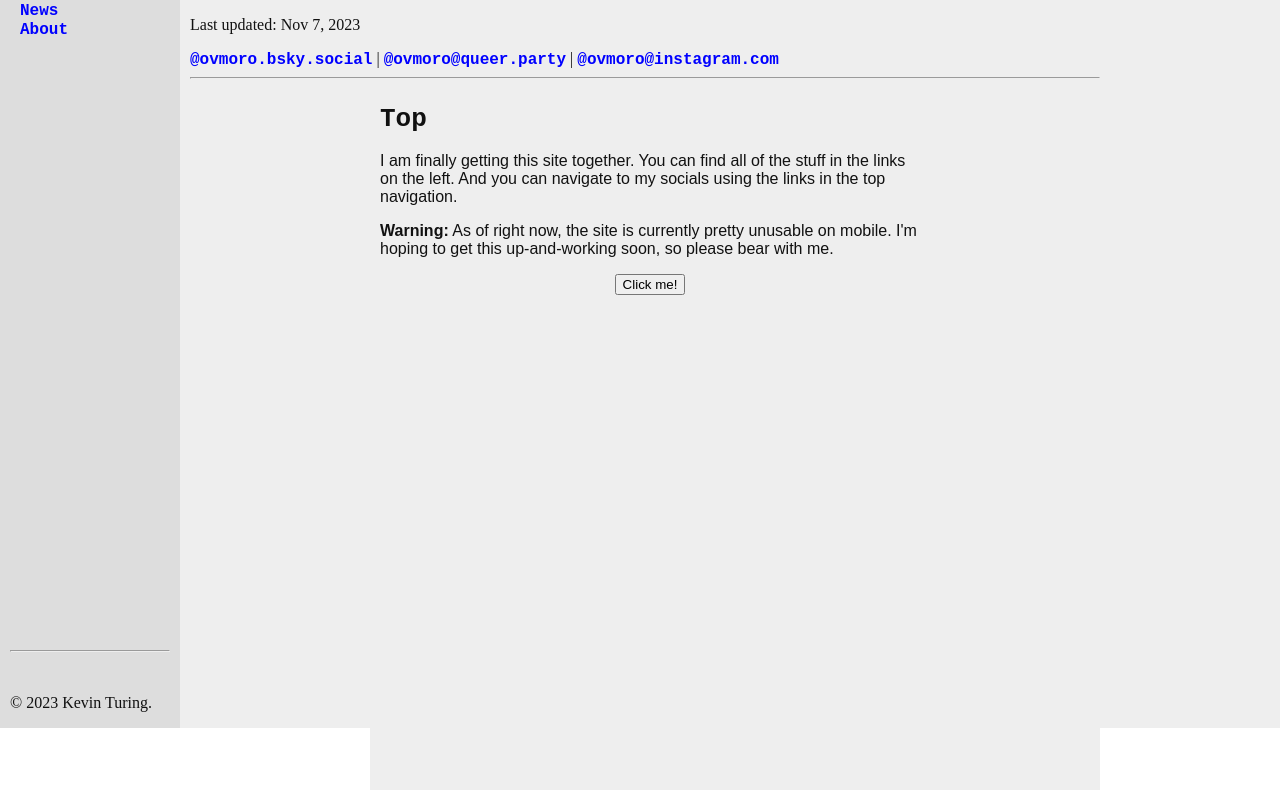
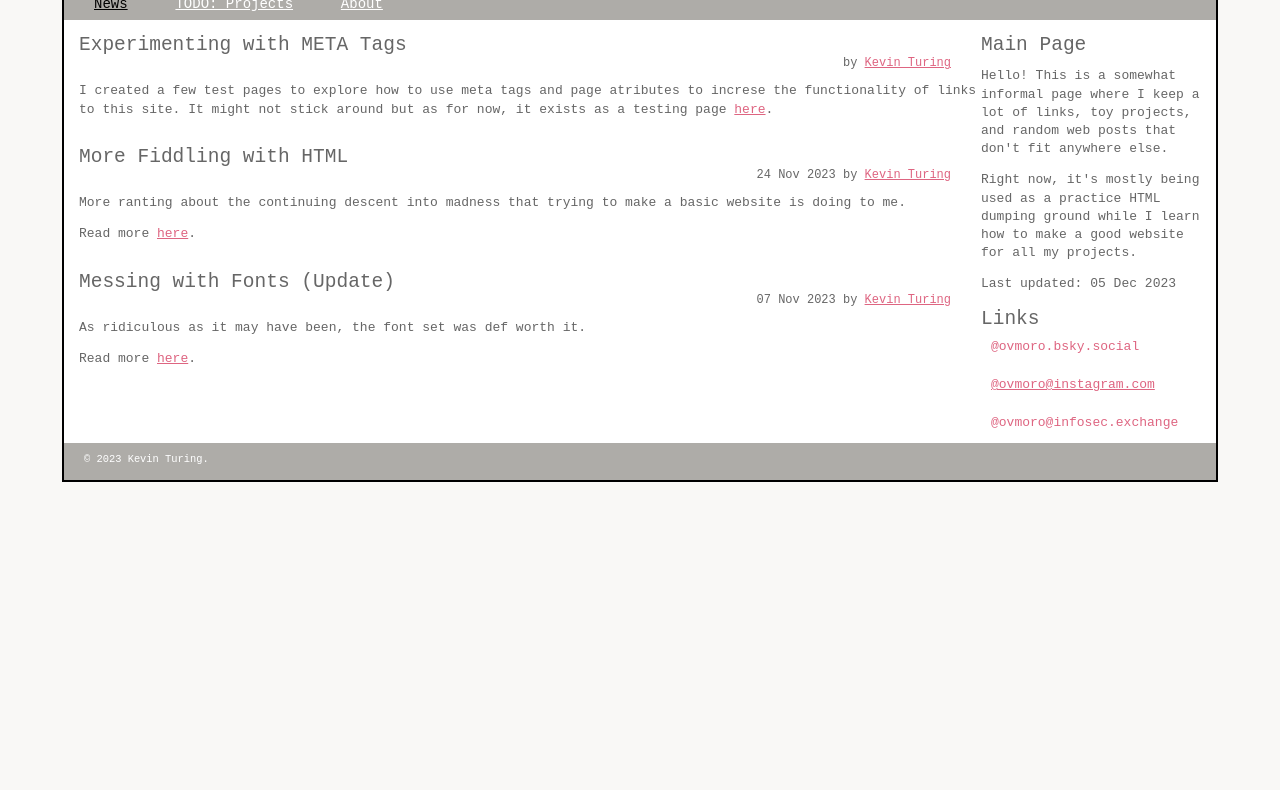
Before and after one commit to blarg/ovmoro.info, a plain HTML site: page index.html in a window 1280 px wide. Shown: the part 72-862 px from the top of the page. After the commit the page ends 800 px from the top, so only its background shows below. Drawn offline with Linux system fonts and the light colour scheme.

Commit message:
New Layout/CSS

```diff
--- a/index.html
+++ b/index.html
@@ -1,61 +1,97 @@
 <!doctype html>
-<html>
+<html lang="en-us">
 <head>
-<title>ovmoro</title>
-<style></style>
-<base target="_self">
-<link rel="icon" type="image/x-icon" href="resources/favicon.ico">
-<link rel="stylesheet" type="text/css" href="styles/style.css">
-<script type="application/javascript" src="scripts/scripts.js"></script>
-<script async src="https://api.countapi.xyz/hit/ovmoro.info/visits?callback=visits_cb"></script>
-<meta charset="utf-8">
-<meta author="Kevin Turing">
-<meta name="viewport" content="width=device-width, initial-scale=1">
+<meta charset="utf-8" />
+<meta name="viewport" content="width=device-width, initial-scale=1.0" />
+
+<link rel="icon" type="image/x-icon" href="resources/favicon.ico" />
+<link rel="stylesheet" href="styles/basic.css" />
 </head>
+
 <body>
-<section id="sidebar">
+<div class="wrapper">
 <header>
-<h1>ovmoro online</h1>
-</header>
+<h1>ovmoro</h1>
 <nav>
 <ul>
-<li><a href="top.html" target="main_f">Top</a></li>
-<li><a href="news.html" target="main_f">News</a></li>
-<li><a href="about/about.html" target="main_f">About</a></li>
-<!-- <li><a>News</a></li> -->
-<!-- <li><a>Nonsense</a></li> -->
-<!-- <li><a>Archive</a></li> -->
+<li><a href="#" class="current">News</a></li>
+<li><a href="#" >TODO: Projects</a></li>
+<li><a href="about/about.html">About</a></li>
 </ul>
 </nav>
-<footer>
-<hr/>
-<div id="visits"></div>
-<br/>
+</header>
+
+<main>
+<article>
+<hgroup>
+<h2>Experimenting with META Tags</h2>
+<address>
+	by <a href="#">Kevin Turing</a>
+</address>
+</hgroup>
 <p>
-&copy; 2023 Kevin Turing.
+I created a few test pages to explore how to use meta tags and page atributes
+to increse the functionality of links to this site. It might not stick around
+but as for now, it exists as a testing page <a href="testog.html">here</a>.
 </p>
-</footer>
-</section>
-<section id="content">
-<header>
-<h1>The Main Page</h1>
+</article>
+
+<article>
+<hgroup>
+<h2>More Fiddling with HTML</h2>
+<address>
+	<time datetime="2023-11-24">24 Nov 2023</time>
+	by <a href="#">Kevin Turing</a>
+</address>
+</hgroup>
+<p>
+More ranting about the continuing descent into madness that
+trying to make a basic website is doing to me.
+</p>
+<p>
+Read more <a href="https://ovmoro.info/posts/post6.html">here</a>.
+</p>
+</article>
+
+<article>
+<hgroup>
+<h2>Messing with Fonts (Update)</h2>
+<address>
+	<time datetime="2023-11-07">07 Nov 2023</time>
+	by <a href="#">Kevin Turing</a>
+</address>
+</hgroup>
+<p>
+As ridiculous as it may have been, the font set was def worth it.
+</p>
+Read more <a href="https://ovmoro.info/posts/post5.html">here</a>.
+</article>
+</main>
+<aside>
+<section>
+<h2>Main Page</h2>
 <p>
 Hello! This is a somewhat informal page where I keep a lot of links,
 toy projects, and random web posts that don't fit anywhere else.
 </p>
 <p>
-Last updated: <time datetime="2023-11-07">Nov 7, 2023</time>
+Right now, it's mostly being used as a practice HTML dumping ground
+while I learn how to make a good website for all my projects.
 </p>
-<nav>
-<a href="https://bsky.app/profile/ovmoro.bsky.social">@ovmoro.bsky.social</a> |
-<a href="https://queer.party/@ovmoro?rel=me">@ovmoro@queer.party</a> |
+<p>
+Last updated: <time datetime="2023-12-05">05 Dec 2023</time>
+</p>
+</section>
+<section>
+<h2>Links</h2>
+<a>@ovmoro.bsky.social</a>
 <a href="https://instagram.com/ovmoro">@ovmoro@instagram.com</a>
-</nav>
-<hr/>
-</header>
-<iframe src="top.html" id="main" name="main_f"></iframe>
+<a>@ovmoro@infosec.exchange</a>
+</section>
+</aside>
 <footer>
+&copy; 2023 Kevin Turing.
 </footer>
-</section>
+</div><!-- .wrapper -->
 </body>
 </html>
--- /dev/null
+++ b/styles/basic.css
@@ -0,0 +1,92 @@
+header, section, footer, aside, nav, article, figure, figcaption {
+	display: block;
+}
+body {
+	color: #666;
+	background-color: #f9f8f6;
+	font-family: monospace;
+	line-height: 1.4em;
+	margin: 0;
+}
+.wrapper {
+	width: 90%;
+	margin: 20px auto 20px auto;
+	border: 2px solid #000000;
+	background-color: #ffffff;
+}
+header {
+	height: 60px;
+	padding-top: 10px;
+	background-color: #cccccc;
+}
+h1 {
+	text-indent: 100px;
+	width: 940px;
+	height: 30px;
+	margin: 0;
+}
+nav, footer {
+	clear: both;
+	color: white;
+	background-color: #aeaca8;
+	height: 30px;
+}
+nav ul {
+	margin: 0;
+	padding: 5px 0 5px 30px;
+}
+nav li {
+	display: inline;
+	margin-right: 40px;
+	font-size: 14px;
+}
+nav li a {
+	color: white;
+}
+nav li a:hover, nav li a.current {
+	color: black;
+}
+main {
+	float: left;
+	width: calc(100% - 250px);
+	padding-left: 15px;
+}
+article {
+	clear: both;
+	overflow: auto;
+	width: 100%;
+}
+aside {
+	width: 230px;
+	float: left;
+	padding 0 0 0 20px;
+}
+aside section a {
+	display: block;
+	padding: 10px;
+}
+aside section a:hover {
+	color: #985d6a;
+	background-color: #efefef;
+}
+a {
+	color: #de6581;
+	font-weight: normal;
+}
+h2 {
+	font-weight: normal;
+	margin-bottom: 0;
+}
+hgroup address {
+	float: right;
+	padding-right: 30px;
+	font-size: 12px;
+	font-style: normal;
+}
+hgroup {
+	padding-bottom: 15px;
+}
+footer {
+	font-size: 80%;
+	padding: 7px 0 0 20px;
+}
```
Also changed, not shown: about/about.html (+28 -11 lines), news.html (deleted, +0 -26 lines), partial.html (added, +1 -0 lines), posts/post0.html (added, +17 -0 lines), sample/main.html (added, +12 -0 lines), test2.html (+1 -0 lines), 3 other files.
